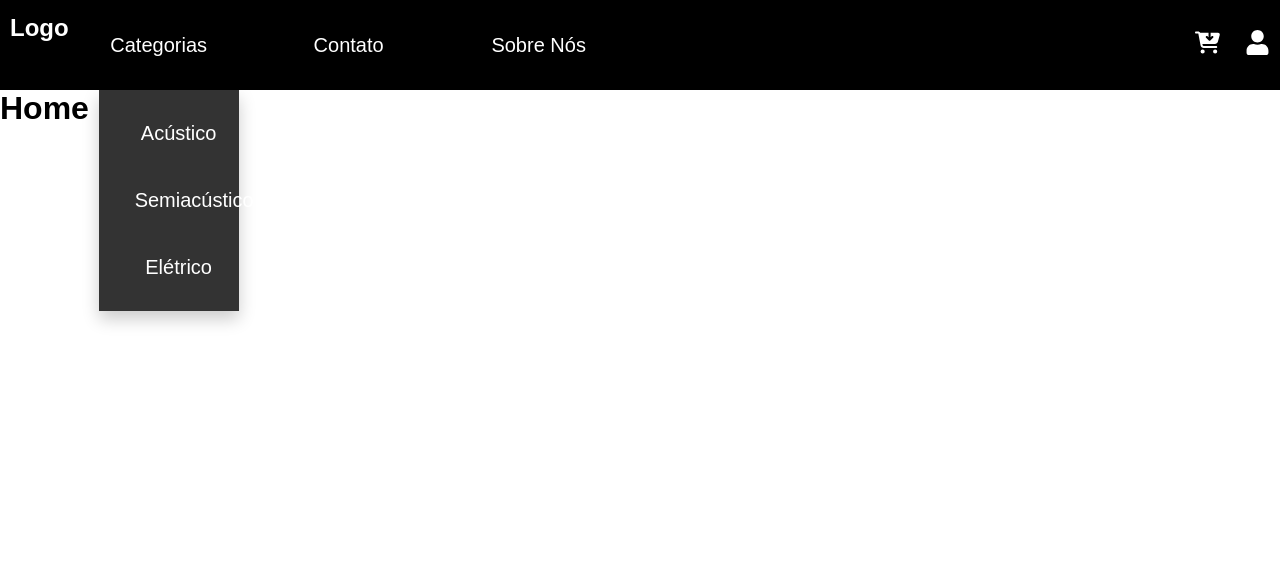
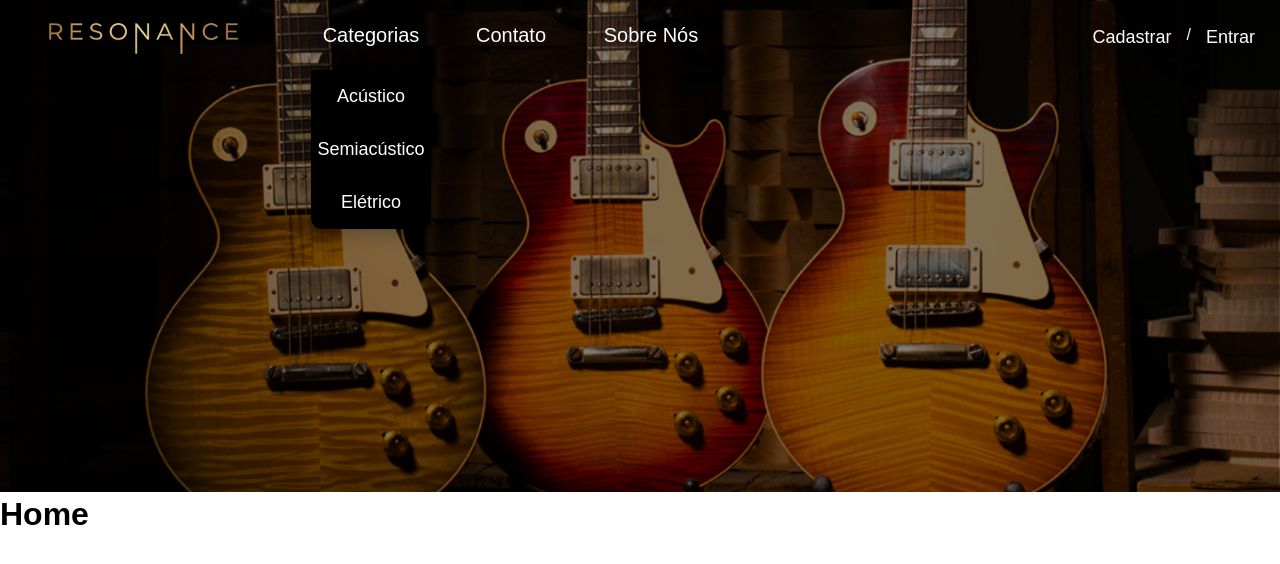
Before and after one commit to 111Yokoo/projeto-loja-instrumentosMusicais, a React (Create React App) app in the folder resonance-loja/: page / in a window 1280 px wide. Both pictures are taken after a click on the button "Categorias". Shown: the top 564 px of the page. Built offline with nearby package versions, Linux system fonts and the light colour scheme.

Commit message:
Atualização Header

```diff
--- /dev/null
+++ b/resonance-loja/src/components/Banner/index.js
@@ -0,0 +1,13 @@
+import React from "react";
+import BannerImage from "../../assets/images/Banner-Home-Web.png"
+import "./styles.css";
+
+const Banner = () => {
+    return (
+    <section>
+      <img src={BannerImage} width="100%"/>
+    </section>
+  );
+};
+
+export default Banner;
--- a/resonance-loja/src/components/Header/index.js
+++ b/resonance-loja/src/components/Header/index.js
@@ -1,59 +1,117 @@
-import React, { useState } from "react";
+import React, { useState, useRef, useEffect } from "react";
 import { Link } from "react-router-dom";
 import { FaCartArrowDown } from "react-icons/fa6";
 import { FaUser } from "react-icons/fa";
-import "./styles.css"; // Certifique-se de ter estilos apropriados para o dropdown
+import { TbMinusVertical } from "react-icons/tb";
+import Logo from "../../assets/images/Logo.png";
+import "./styles.css";
 
 const Header = () => {
   const [isDropdownOpen, setIsDropdownOpen] = useState(false);
+  const dropdownRef = useRef(null);
+  const [isScrolled, setIsScrolled] = useState(false);
+  const [logado, setLogado] = useState(false);
+
+  const handleScroll = () => {
+    if (window.scrollY > 50) {
+      setIsScrolled(true);
+    } else {
+      setIsScrolled(false);
+    }
+  };
+
+  useEffect(() => {
+    window.addEventListener("scroll", handleScroll);
+    return () => window.removeEventListener("scroll", handleScroll);
+  }, []);
 
   const toggleDropdown = () => {
-    setIsDropdownOpen(!isDropdownOpen);
+    setIsDropdownOpen((prev) => !prev);
   };
 
+  const handleClickOutside = (event) => {
+    if (dropdownRef.current && !dropdownRef.current.contains(event.target)) {
+      setIsDropdownOpen(false);
+    }
+  };
+
+  useEffect(() => {
+    // Adiciona o manipulador de eventos de clique
+    document.addEventListener("mousedown", handleClickOutside);
+    return () => {
+      // Remove o manipulador de eventos ao desmontar o componente
+      document.removeEventListener("mousedown", handleClickOutside);
+    };
+  }, []);
+
   return (
-    <header>
+    <header className={`header ${isScrolled ? "scrolled" : ""}`}>
       <nav className="navbar">
         <div className="navbar-metadeOne">
           <div className="navbar-brand">
-            <a href="/">
-              <h1>Logo</h1>
-            </a>
+            <Link to="/">
+              <img src={Logo} />
+            </Link>
           </div>
           <ul className="navbar-menu">
-            <li className="navbar-item">
-              <button className="dropdown-button" onClick={toggleDropdown}>
+            <li className="navbar-item" ref={dropdownRef}>
+              <button className="dropdown-button link" onClick={toggleDropdown}>
                 Categorias
               </button>
               {isDropdownOpen && (
                 <ul className="dropdown-menu">
                   <li className="dropdown-item">
-                    <Link to="/acustico" className="dropdown-link">Acústico</Link>
+                    <a href="/acustico" className="dropdown-link">Acústico</a>
                   </li>
                   <li className="dropdown-item">
-                    <Link to="/semiacustico" className="dropdown-link">Semiacústico</Link>
+                    <a href="/semiacustico" className="dropdown-link">Semiacústico</a>
                   </li>
                   <li className="dropdown-item">
-                    <Link to="/eletrico" className="dropdown-link">Elétrico</Link>
+                    <a href="/eletrico" className="dropdown-link">Elétrico</a>
                   </li>
                 </ul>
               )}
             </li>
             <li className="navbar-item">
-              <Link to="/contato" className="navbar-link">Contato</Link>
+              <a className="link" href="/contato">Contato</a>
             </li>
             <li className="navbar-item">
-              <Link to="/sobrenos" className="navbar-link">Sobre Nós</Link>
+              <a className="link" href="/sobrenos">Sobre Nós</a>
             </li>
           </ul>
         </div>
         <ul className="navbar-options">
-          <a href="/carrinho">
-            <li><FaCartArrowDown /></li>
-          </a>
-          <a href="/perfil">
-            <li><FaUser /></li>
-          </a>
+          {logado ?
+            <>
+              <li>
+                <Link to="/carrinho">
+                  <FaCartArrowDown />
+                </Link>
+              </li>
+              <li className="tab">
+                <TbMinusVertical />
+              </li>
+              <li>
+                <Link to="/perfil">
+                  <FaUser />
+                </Link>
+              </li>
+            </>
+            :
+            <>
+              <li>
+                <Link className="linkCad" to="/registro">
+                  Cadastrar
+                </Link>
+              </li>
+              <p>/</p>
+              <li>
+                <Link className="linkCad" to="/login">
+                  Entrar
+                </Link>
+              </li>
+            </>
+          }
         </ul>
       </nav>
     </header>
--- a/resonance-loja/src/components/Header/styles.css
+++ b/resonance-loja/src/components/Header/styles.css
@@ -1,57 +1,164 @@
 header{
     display: flex;
     align-items: center;
-    background-color: #000;
+    background-color: transparent;
     color: #fff;
     height: 70px;
-    padding: 10px;
+    position: fixed;
+    width: 100%;
 }
 header a{
     color: #fff;
     text-decoration: none;
 }
+.scrolled {
+    background-color: #000;
+}
+ul{
+    list-style: none;
+}
 .navbar{
     width: 100%;
+    padding: 25px;
     display: flex;
     flex-direction: row;
-    align-items: center;
     justify-content: space-between;
 }
 .navbar-metadeOne{
     display: flex;
     flex-direction: row;
-    gap: 20px;
+    gap: 50px;
+    height: 70px;
 }
 .navbar-menu{
     display: flex;
     flex-direction: row;
     align-items: center;
     font-size: 20px;
-    gap: 50px;
+    gap: 20px;
+    height: 70px;
 }
-.navbar-menu button{
-    text-align: center;
-    padding: 10px;
-    font-size: 20px;
-    width: 120px;
-}
-.navbar-menu li{
-    text-align: center;
-    padding: 10px;
-    font-size: 20px;
-    width: 120px;
+.navbar-brand{
+    display: flex;
+    align-items: center;
 }
 .navbar-options{
     display: flex;
     flex-direction: row;
     align-items: center;
-    gap: 25px;
+    gap: 15px;
 }
 .navbar-options li{
-    font-size: 25px;
+    font-size: 23px;
 }
-ul{
-    list-style: none;
+.navbar-options .tab{
+    font-size: 45px;
+}
+.navbar-menu .navbar-item{
+    width: 120px;
+    text-align: center;
+    font-size: 20px;
+    height: 70px;
+    display: flex;
+    justify-content: center;
+    align-items: center;
+}
+.navbar-menu .navbar-item button{
+    width: 120px;
+    font-size: 20px;
+}
+.linkCad{
+    font-size: 18px;
+}
+@keyframes fill {
+    0% {
+        width: 0%;
+        height: 1px;
+    }
+    50% {
+        width: 100%;
+        height: 1px;
+    }
+    100% {
+        width: 100%;
+        height: 100%;
+        background: #6f5f40;
+    }
+}
+@keyframes fillDropdown {
+    0% {
+        width: 1px;
+        height: 0%;
+    }
+    50% {
+        width: 1px;
+        height: 100%;
+    }
+    100% {
+        width: 100%;
+        height: 100%;
+        background: #6f5f40;
+    }
+}
+.navbar-menu .navbar-item a.link,
+.navbar-menu .navbar-item button {
+    width: 120px;
+    padding: 10px;
+    position: relative;
+    display: block;
+    color: #fff;
+    text-decoration: none;
+    transition: color 0.2s;
+    z-index: 1;
+}
+.navbar-menu .navbar-item a.link:after, .navbar-menu .navbar-item button:after {
+    border-radius: 5px 5px 0px 0px;
+    position: absolute;
+    bottom: 0;
+    left: 0;
+    right: 0;
+    margin: auto;
+    width: 0%;
+    content: '';
+    background: #aaa;
+    height: 1px;
+    transition: width 0.2s;
+    z-index: -1;
+}
+.navbar-menu .navbar-item a.link:hover, .navbar-menu .navbar-item button:hover {
+    color: #fff;
+}
+.navbar-menu .navbar-item a.link:hover:after, .navbar-menu .navbar-item button:hover:after {
+    width: 100%;
+    animation: fill .7s forwards;
+}
+.dropdown-menu .dropdown-item a{
+    width: 120px;
+    position: relative;
+    display: block;
+    color: #fff;
+    text-decoration: none;
+    transition: color 0.2s;
+    z-index: 1;
+}
+.dropdown-menu .dropdown-item a:after{
+    position: absolute;
+    bottom: 0;
+    left: 0;
+    margin: auto;
+    width: 0%;
+    content: '';
+    background: #aaa;
+    height: 1px;
+    transition: width 0.2s;
+    z-index: -1;
+}
+.dropdown-menu .dropdown-item a:hover{
+    color: #fff;
+}
+.dropdown-menu .dropdown-item a:hover:after{
+    width: 100%;
+    animation: fillDropdown .5s forwards;
 }
 /* Estilos do Dropdown */
 .dropdown-button {
@@ -62,34 +169,31 @@ ul{
     width: 120px; /* Pode ajustar conforme necessário */
     text-align: center;
 }
-
 /* Oculta o menu dropdown por padrão */
 .dropdown-menu {
     display: none; /* Inicialmente escondido */
     position: absolute;
-    background-color: #333;
+    background-color: #000;
     width: 120px;
     box-shadow: 0px 8px 16px 0px rgba(0, 0, 0, 0.2);
     list-style-type: none;
-    padding: 10px;
+    padding: 0;
     margin: 0;
-    top: 90px;
-    left: 120;
+    top: 70px;
+    border-radius: 0px 0px 10px 10px;
 }
-
 /* Exibe o dropdown ao clicar no botão */
 .navbar-item:hover .dropdown-menu,
 .dropdown-menu {
     display: block;
 }
-
 .dropdown-item {
     padding: 0;
 }
-
 .dropdown-link {
     color: #fff;
-    padding: 12px 16px;
+    padding: 16px 0px;
+    font-size: 18px;
     text-decoration: none;
     display: block;
     text-align: center;
--- /dev/null
+++ b/resonance-loja/src/pages/Contato.js
@@ -0,0 +1,9 @@
+import React from "react";
+
+export default function Contato() {
+  return (
+    <div>
+      <h1>Contato</h1>
+    </div>
+  );
+}
--- a/resonance-loja/src/pages/Home.js
+++ b/resonance-loja/src/pages/Home.js
@@ -1,12 +1,14 @@
 import React from "react";
 import Header from "../components/Header";
-import styles from "../styles/global.css"
+import Banner from "../components/Banner";
 
 export default function Home() {
   return (
     <div>
       <Header/>
+      <Banner />
       <h1>Home</h1>
+
     </div>
   );
 }
--- /dev/null
+++ b/resonance-loja/src/pages/Sobrenos.js
@@ -0,0 +1,9 @@
+import React from "react";
+
+export default function Sobrenos() {
+  return (
+    <div>
+      <h1>Sobre Nós</h1>
+    </div>
+  );
+}
--- a/resonance-loja/src/routes.js
+++ b/resonance-loja/src/routes.js
@@ -11,6 +11,8 @@ import Produtos from "./pages/Produtos";
 import Vendas from "./pages/Vendas";
 import Usuarios from "./pages/Usuarios";
 import DetalhesVenda from "./pages/DetalhesVendas";
+import Contato from "./pages/Contato";
+import Sobrenos from "./pages/Sobrenos";
 
 export default function AppRoutes() {
   return (
@@ -18,6 +20,8 @@ export default function AppRoutes() {
       <Routes>
         <Route path="/" element={<Home />} />
         <Route path="/login" element={<Login />} />
+        <Route path="/contato" element={<Contato />} />
+        <Route path="/sobrenos" element={<Sobrenos />} />
         <Route path="/registro" element={<Registro />} />
         <Route path="/produto/:id" element={<DetalhesProduto />} />
         <Route path="/carrinho" element={<Carrinho />} />
```
Also changed, not shown: resonance-loja/src/assets/images/Banner-Home-Web.png (added), resonance-loja/src/assets/images/Logo.png (added), resonance-loja/src/components/Banner/styles.css (added).
